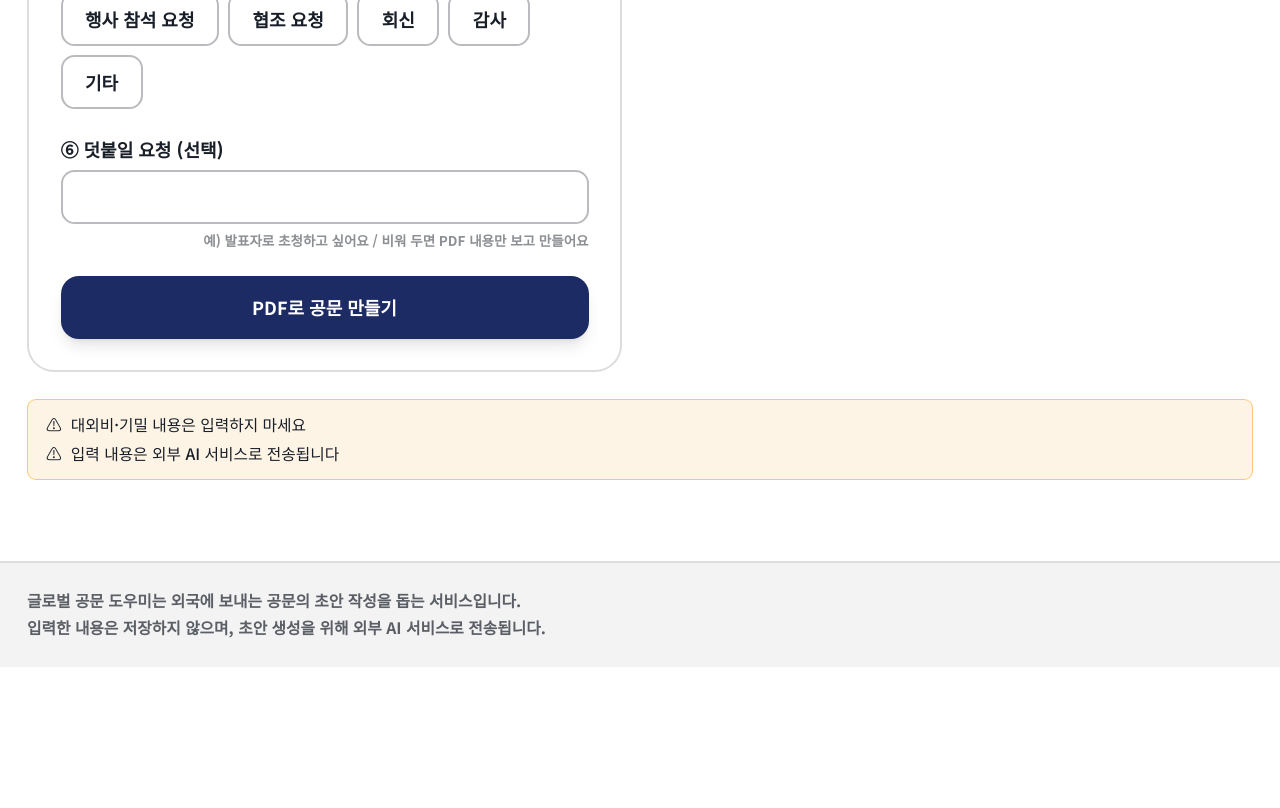
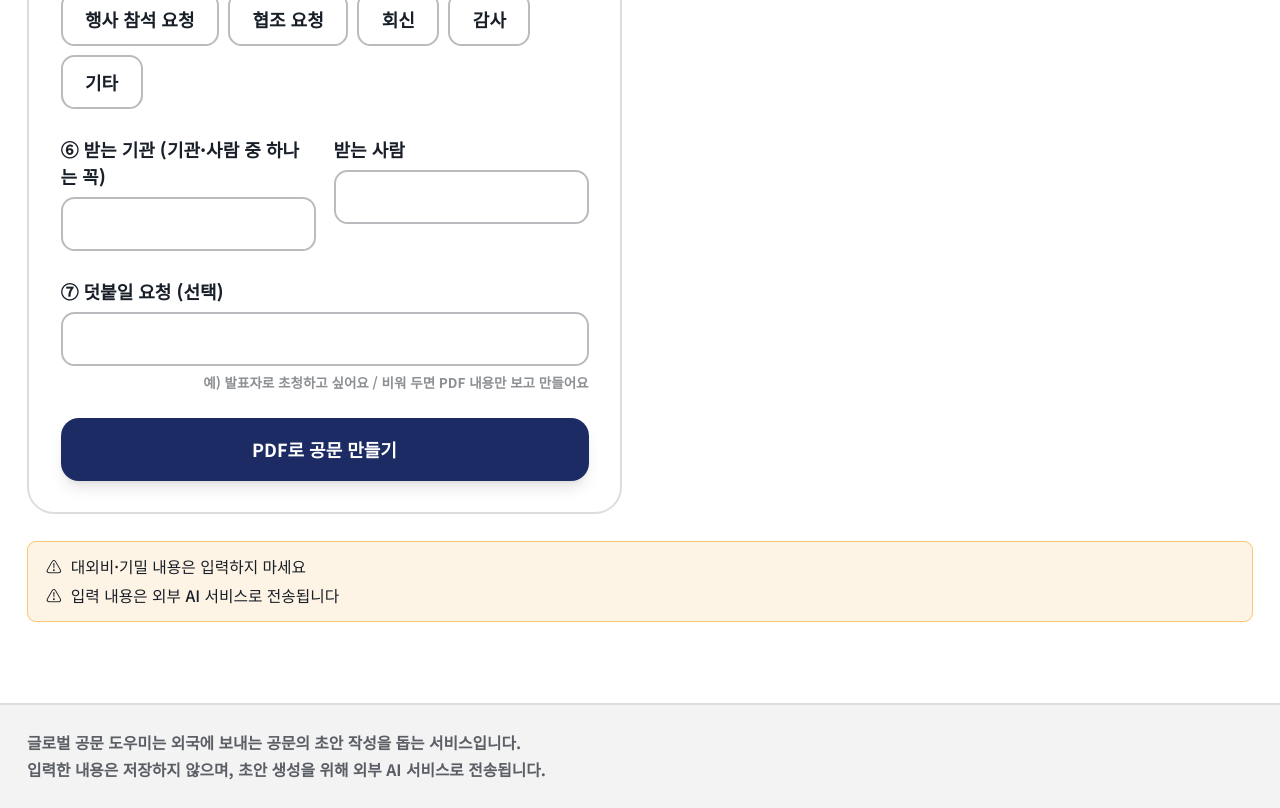
Before and after one commit to kimminseo-pixel/global-letter-helper, a Next.js app: page /write/pdf in a window 1280 px wide. Shown: the part 920-1728 px from the top of the page. Before the commit the page ends 1587 px from the top, so only its background shows below. Built offline with nearby package versions, Linux system fonts and the light colour scheme.

Commit message:
수신처(받는 기관·사람) 필수화, 불특정 호칭(Dear Sir or Madam) 금지, PDF 화면에도 받는 곳 입력 추가
Co-Authored-By: Claude Sonnet 5.5 <noreply@anthropic.com>

```diff
--- a/app/api/letters/pdf/route.ts
+++ b/app/api/letters/pdf/route.ts
@@ -72,6 +72,8 @@ export async function POST(request: Request): Promise<Response> {
     letterType: text("letterType") || undefined,
     letterTypeNote: text("letterTypeNote"),
     purpose: note === "" ? DEFAULT_PURPOSE : note,
+    recipientOrg: text("recipientOrg"),
+    recipientName: text("recipientName"),
   });
   if (!parsed.success) {
     const { fieldErrors } = parsed.error.flatten();
--- a/components/LetterForm.tsx
+++ b/components/LetterForm.tsx
@@ -533,7 +533,7 @@ export default function LetterForm() {
               maxLength={LIMITS.country}
             />
             <TextField
-              label="받는 기관"
+              label="받는 기관 (기관·사람 중 하나는 꼭)"
               value={form.recipientOrg}
               onChange={set("recipientOrg")}
               maxLength={LIMITS.recipientOrg}
--- a/components/PdfLetterForm.tsx
+++ b/components/PdfLetterForm.tsx
@@ -35,6 +35,8 @@ export default function PdfLetterForm() {
   const [letterType, setLetterType] = useState("");
   const [letterTypeNote, setLetterTypeNote] = useState("");
   const [purpose, setPurpose] = useState("");
+  const [recipientOrg, setRecipientOrg] = useState("");
+  const [recipientName, setRecipientName] = useState("");
   const [file, setFile] = useState<File | null>(null);
   const [loading, setLoading] = useState(false);
   const [error, setError] = useState<ErrorState | null>(null);
@@ -51,6 +53,10 @@ export default function PdfLetterForm() {
     if (file === null) missing.file = ["PDF 파일을 올려 주세요"];
     else if (file.size > MAX_BYTES)
       missing.file = ["PDF 파일은 4MB 이하로 올려 주세요"];
+    if (recipientOrg.trim() === "" && recipientName.trim() === "")
+      missing.recipientOrg = [
+        "누구에게 보내는지 받는 기관이나 받는 사람을 적어 주세요",
+      ];
     if (language === "") missing.language = ["언어를 선택해 주세요"];
     if (language === "zh" && chineseScript === "")
       missing.chineseScript = ["간체 또는 번체를 선택해 주세요"];
@@ -76,6 +82,8 @@ export default function PdfLetterForm() {
     body.append("letterType", letterType);
     body.append("letterTypeNote", letterType === "other" ? letterTypeNote : "");
     body.append("purpose", purpose);
+    body.append("recipientOrg", recipientOrg);
+    body.append("recipientName", recipientName);
 
     try {
       const response = await fetch("/api/letters/pdf", { method: "POST", body });
@@ -193,8 +201,23 @@ export default function PdfLetterForm() {
             maxLength={LIMITS.letterTypeNote}
           />
         ) : null}
+        <div className="grid gap-4 sm:grid-cols-2">
+          <TextField
+            label="⑥ 받는 기관 (기관·사람 중 하나는 꼭)"
+            value={recipientOrg}
+            onChange={setRecipientOrg}
+            maxLength={LIMITS.recipientOrg}
+            error={fieldError("recipientOrg")}
+          />
+          <TextField
+            label="받는 사람"
+            value={recipientName}
+            onChange={setRecipientName}
+            maxLength={LIMITS.recipientName}
+          />
+        </div>
         <TextField
-          label="⑥ 덧붙일 요청 (선택)"
+          label="⑦ 덧붙일 요청 (선택)"
           value={purpose}
           onChange={setPurpose}
           maxLength={LIMITS.purpose}
--- a/lib/letter/prompt.ts
+++ b/lib/letter/prompt.ts
@@ -42,7 +42,7 @@ const COMMON_RULES = [
   "",
   "[수신처 유형별 어조]",
   "- 정부기관: 공식 직위와 경칭을 우선합니다. 직위만 입력되고 이름이 없으면 직위로 부릅니다. 모호하면 uncertain에 \"확인 필요\"로 적습니다.",
-  "- 기업: 간결한 비즈니스 서신체를 씁니다. 이름이 없으면 부서·담당 부서명 또는 중립 인사말을 씁니다.",
+  "- 기업: 간결한 비즈니스 서신체를 씁니다. 이름이 없으면 입력된 기관·부서명으로 부르고, 「Dear Sir or Madam」 같은 불특정 호칭은 쓰지 않습니다.",
   "- 기타(국제기구·대학·협회 등): 수신처_유형_설명에 적힌 기관의 성격에 맞는 호칭을 쓰고, 확신이 없으면 uncertain에 \"확인 필요\"로 적습니다.",
   "",
   "[공문 작성 목적별 본문]",
@@ -91,7 +91,7 @@ const LANGUAGE_FORMATS: Record<string, string[]> = {
     "- subject(제목 쓰는 법): 제목만 읽어도 용건이 보이도록 구체적인 명사구 한 줄로 씁니다. 문장이 아니고 마침표를 찍지 않으며, \"Request\"처럼 막연한 단어 하나로 끝내지 않고 대상·행사명을 넣습니다. 핵심 단어의 첫 글자는 대문자로 씁니다(Title Case). 예: Invitation to the Korea-Australia Trade Cooperation Meeting / Request for Cooperation on the Joint Research Project / Letter of Thanks for Your Hospitality",
     "- body: ① 첫 줄은 호칭 한 줄(\"Dear …,\" 쉼표로 끝남) ② 첫 문단에서 편지의 목적을 바로 밝힘 ③ 다음 문단에 배경과 세부 사항(일시·장소 등) ④ 요청하는 조치 ⑤ 맺음 인사 한 문장. 문단 사이는 빈 줄로 나눕니다. 소제목은 쓰지 않고, 요청이 여럿이면 First, Second, Third로 나눕니다.",
     "- senderBlock(맺음말과 서명): 맺음말 한 줄 → 빈 줄 → 이름 → 직함 → 기관명 순서로 입력된 것만 씁니다. 맺음말은 수신자 이름을 모르면 \"Yours faithfully,\", 이름이 있으면 \"Yours sincerely,\", 최고 격식이나 국가 원수급은 \"Respectfully yours,\"를 씁니다.",
-    "- 호칭: 직위로 부를 때 \"Dear Minister,\"처럼 쓰고, 수신자 이름이 있고 직함·호칭이 없으면 \"Dear 이름,\", 둘 다 없으면 \"Dear Sir or Madam,\"을 씁니다. Mr./Ms./Dr.는 입력에 있을 때만 씁니다. \"Excellency\"는 대사·총독급 직위에만 씁니다.",
+    "- 호칭: 직위로 부를 때 \"Dear Minister,\"처럼 쓰고, 수신자 이름이 있고 직함·호칭이 없으면 \"Dear 이름,\", 수신처 정보는 항상 입력되므로 기관명으로 부릅니다(예: \"Dear Director of the Ministry of Trade,\"). \"Dear Sir or Madam,\" \"To Whom It May Concern\" 같은 불특정 호칭은 쓰지 않습니다. Mr./Ms./Dr.는 입력에 있을 때만 씁니다. \"Excellency\"는 대사·총독급 직위에만 씁니다.",
     "- 날짜는 \"13 October 2026\"처럼 일·월·연도 순으로 쓰고, 금액은 통화 코드를 앞에 둡니다(KRW 50 billion).",
     "- 한국 정부 부처명은 공식 영문 표기를 씁니다. 예: 재정경제부 → Ministry of Finance and Economy(이전 명칭 Ministry of Strategy and Finance는 쓰지 않음), 국제금융국장 → Director General for International Finance. 확실하지 않으면 uncertain에 \"확인 필요\"로 적습니다.",
     "- 직함 대응: 장관 Minister, 차관 Vice Minister, 국장 Director-General, 과장 Director, 부장 General Manager, 사장 President, 대사 Ambassador. 목록에 없으면 가장 널리 쓰이는 대응어를 쓰고 uncertain에 \"확인 필요\"로 적습니다.",
@@ -112,7 +112,7 @@ const LANGUAGE_FORMATS: Record<string, string[]> = {
     "[중국어(간체) 공문 형식 — 公函 / 商务信函]",
     "구성 순서: 标题 → 主送机关(수신) → 正文 → 落款(발신). 서버가 recipientBlock → body → senderBlock 순으로 이어 붙이고 subject는 标题로 따로 보여 줍니다.",
     "- 수신처 유형이 정부기관·기타이면 公函 형식을 씁니다: subject는 「关于…的函」「关于邀请…的函」「关于…的复函」「关于…的感谢函」처럼 쓰고, recipientBlock은 主送机关 전체 명칭(직위·이름이 있으면 뒤에 붙임) 끝에 전각 쌍점 「：」을 찍습니다. body에는 인사말(您好 등)을 넣지 않고 「缘由 → 事项 → 结语」 순서로 씁니다. 사항이 여럿이면 「一、」「二、」, 하위는 「（一）」로 나눕니다. 结语는 「特此函达。」「请予支持为盼。」「敬请函复。」 중에서 고릅니다. senderBlock은 发函单位 전체 명칭(+ 직위·이름)을 씁니다.",
-    "- 수신처 유형이 기업이면 商务信函 형식을 씁니다: subject는 事由 한 줄, recipientBlock은 公司全称(+ 职务 姓名), body는 「尊敬的+성+직무：」(이름·직무가 없으면 「敬启者：」) → 「您好！」 → 正文 → 「此致」「敬礼！」(두 줄)로 씁니다. senderBlock은 单位와 직위·이름을 씁니다.",
+    "- 수신처 유형이 기업이면 商务信函 형식을 씁니다: subject는 事由 한 줄, recipientBlock은 公司全称(+ 职务 姓名), body는 「尊敬的+성+직무：」(이름·직무가 없으면 입력된 기관명 뒤에 「：」를 붙여 부르며, 불특정 호칭 「敬启者」는 쓰지 않습니다) → 「您好！」 → 正文 → 「此致」「敬礼！」(두 줄)로 씁니다. senderBlock은 单位와 직위·이름을 씁니다.",
     "- subject(标题 쓰는 법): 공문 제목은 「发文机关+事由+文种」 세 요소로 구성합니다. 발신 기관명은 落款에 쓰므로 subject에는 「关于」로 시작하는 事由+文种 부분만 씁니다(예: 「关于邀请贵部出席贸易合作会议的函」「关于贵方来函事宜的复函」). 事由는 핵심 사항만 간결하게 개괄하고 과정·세부는 본문에 둡니다. 书名号(《》)를 쓰는 법규명이 아니면 제목에 문장부호를 쓰지 않습니다. 文种은 요청·협의·문의·통지는 「函」, 회신은 「复函」이며, 정식 공문 문종에 없는 「邀请函」은 公函에서는 「关于邀请…的函」로 씁니다.",
     "- 받는 기관·사람이 입력되지 않았다면 recipientBlock은 빈 문자열로 두고 「主送机关：」 같은 이름표만 쓰지 않습니다.",
     "- 成文日期는 입력이 없으면 쓰지 않습니다. 날짜는 「2026年10月13日」처럼 씁니다.",
--- a/lib/letter/schema.ts
+++ b/lib/letter/schema.ts
@@ -96,7 +96,16 @@ export const letterRequestSchema = z.object({
   /** 공문 작성 목적이 '기타'일 때 직접 적는 칸 */
   letterTypeNote: optionalText(LIMITS.letterTypeNote),
   formality: z.enum(values(FORMALITIES)).default(DEFAULT_FORMALITY),
-});
+}).refine(
+  (value) =>
+    [value.recipientOrg, value.recipientName, value.recipientTitle].some(
+      (text) => text.trim() !== "",
+    ),
+  {
+    message: "누구에게 보내는지 받는 기관이나 받는 사람을 적어 주세요",
+    path: ["recipientOrg"],
+  },
+);
 
 /** 화면이 보내는 값 (기본값 적용 전) */
 export type LetterRequestInput = z.input<typeof letterRequestSchema>;
```
